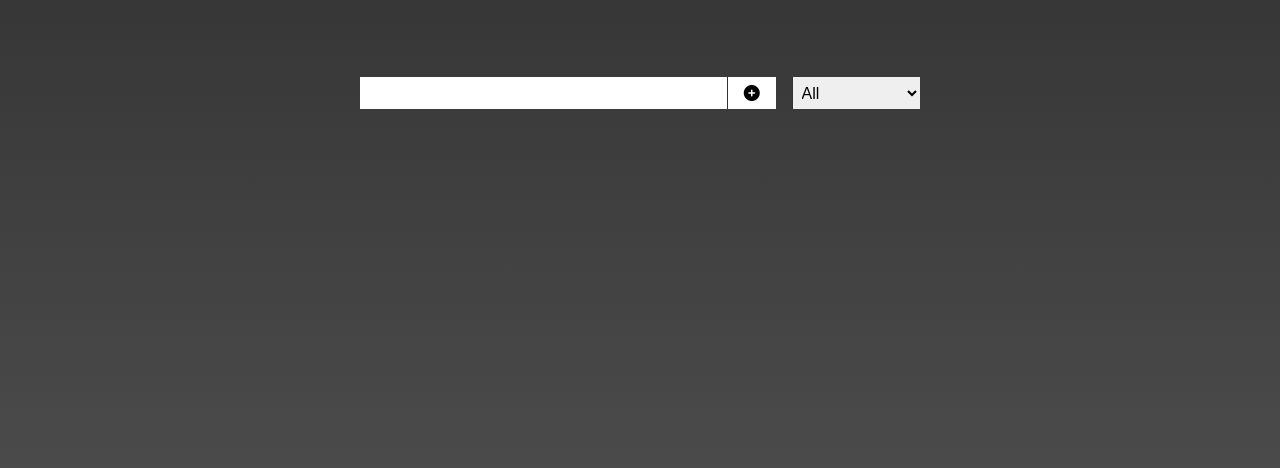
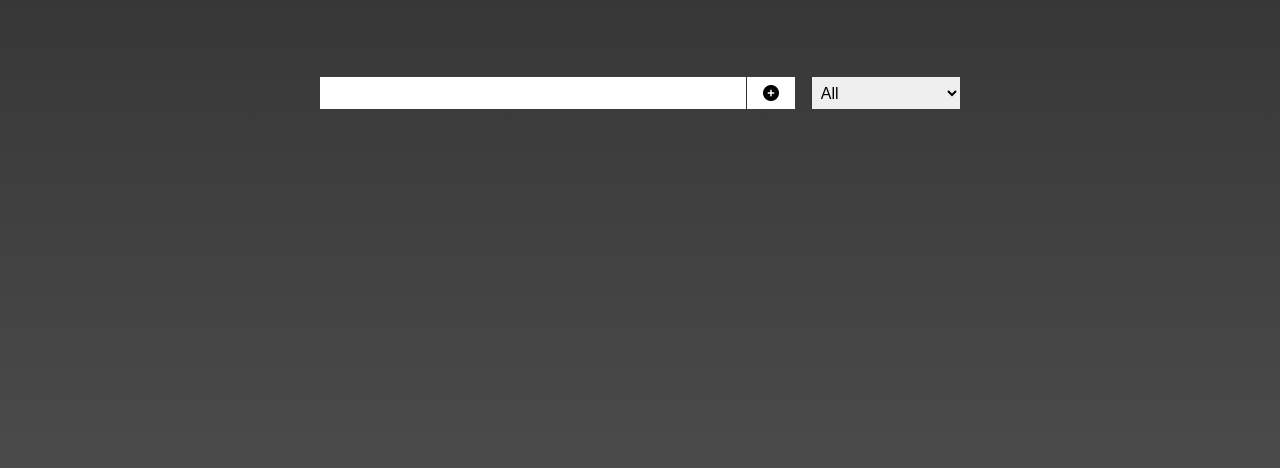
Before and after one commit to nehigit/todo-app, a plain HTML site: page index.html in a window 1280 px wide. Shown: the part 88-556 px from the top of the page. Drawn offline with Linux system fonts and the light colour scheme.

Commit message:
fixed input and changed .main width

```diff
--- a/app.js
+++ b/app.js
@@ -9,7 +9,8 @@ const addTodo = e =>
 {
     e.preventDefault();
 
-    if(todoInput.value == '') return;
+    if(todoInput.value == '' || todoInput.value.trim().length == 0)
+        return;
 
     const todoDiv = document.createElement('div');
     todoDiv.classList.add('todo');
--- a/style.css
+++ b/style.css
@@ -7,13 +7,15 @@ html {
 body {
     background-image: linear-gradient(180deg, #333, #555);
     animation: fadeIn 500ms;
+    margin: 0;
+    padding: 0;
 }
 
 main {
     margin-top: 10em;
     align-items: center;
-    width: 90%;
-    max-width: 35rem;
+    width: 100%;
+    max-width: 40rem;
     margin: 0 auto;
     text-align: center;
 }
```
